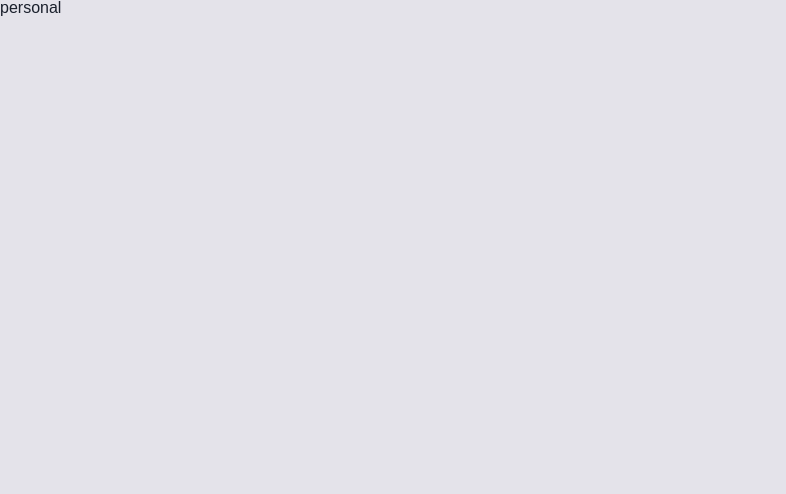
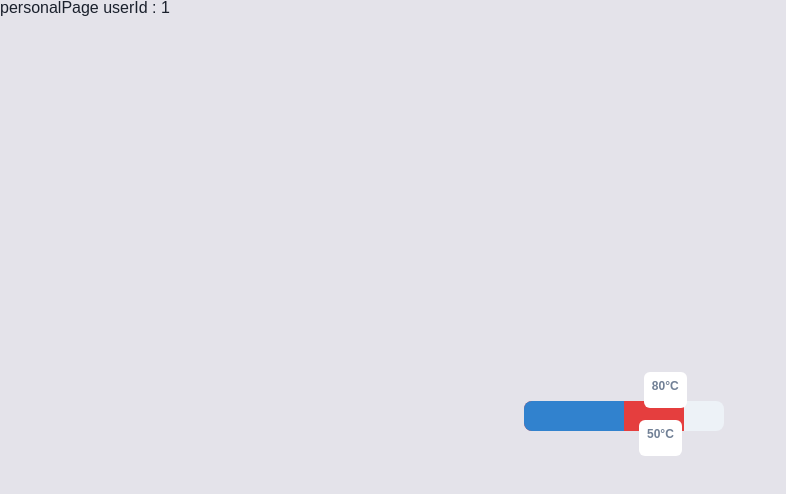
Before and after one commit to 42ondo/frontend, a React (Create React App) app: page /personal/1 in a window 1280 px wide. Shown: the top 494 px of the page, without its empty margins (0-786 px from the left). Built offline with nearby package versions, Linux system fonts and the light colour scheme; a web font is replaced by a local one.

Commit message:
feat: :construction: termo..

```diff
--- a/src/App.js
+++ b/src/App.js
@@ -13,27 +13,31 @@ import LoginPage from "./pages/Login";
 import NotFoundPage from "./pages/NotFound";
 import PersonalPage from "./pages/Personal";
 import TotalPage from "./pages/Total";
-import AuthPage from "./pages/Auth";
+
+const authGuard = (isAuthenticated, Component) => {
+  if (!isAuthenticated) {
+    return <LoginPage />;
+  } else {
+    return <Component />;
+  }
+};
 
 const AppRoutes = () => {
   // const { isAuthenticated } = useAuthStore();
-  // const isAuthenticated = true;
+  const isAuthenticated = true;
 
   return (
     <Router>
       <Routes>
-        <Route errorElement={<ErrorPage />}>
-          <Route
-            path="/"
-            // element={isAuthenticated ? <Navigate to="/total" /> :
-            element={<LoginPage />}
-          />
-          {/* authGuard필요함 */}
-          <Route path="/auth" element={<AuthPage />} />
-          <Route path="/total" element={<TotalPage />} />
-          <Route path="/personal/:username" element={<PersonalPage />} />
-          <Route path="*" element={<NotFoundPage />} />
-        </Route>
+        {/* <Route errorElement={<ErrorPage />}> */}
+        <Route path="/" element={authGuard(isAuthenticated, TotalPage)} />
+        <Route path="/total" element={authGuard(isAuthenticated, TotalPage)} />
+        <Route
+          path="/personal/:username"
+          element={authGuard(isAuthenticated, PersonalPage)}
+        />
+        <Route path="*" element={<NotFoundPage />} />
+        {/* </Route> */}
       </Routes>
     </Router>
   );
--- /dev/null
+++ b/src/components/Themometer.jsx
@@ -0,0 +1,96 @@
+import { Box, Flex, Text } from "@chakra-ui/react";
+
+const Thermometer = ({ value1, value2 }) => {
+  const height1 = Math.max(0, Math.min(value1, 100));
+  const height2 = Math.max(0, Math.min(value2, 100));
+
+  return (
+    <>
+      <Flex justifyContent="flex-start" alignItems="center">
+        <Box
+          w="30px"
+          h="200px"
+          bg="gray.100"
+          borderWidth="1px"
+          borderColor="gray.300"
+          borderRadius="lg"
+          position="relative"
+          overflow="hidden"
+          transform="rotate(90deg)"
+          mr={4}
+        >
+          <Box
+            bg="red.500"
+            position="absolute"
+            bottom="0"
+            w="100%"
+            h={`${height1}%`}
+            transition="height 0.5s ease-in-out"
+          />
+          <Box
+            bg="blue.500"
+            position="absolute"
+            bottom="0"
+            w="100%"
+            h={`${height2}%`}
+            transition="height 0.5s ease-in-out"
+          />
+        </Box>
+
+        <Box
+          // bg="white"
+          borderWidth="1px"
+          borderColor="gray.300"
+          borderRadius="md"
+          p={2}
+          position="relative"
+        >
+          <Box
+            bg="white"
+            borderWidth="1px"
+            borderColor="gray.300"
+            borderRadius="md"
+            p={2}
+            position="absolute"
+            bottom="100%"
+            left={`${value1 - 150}%`}
+            transform="translateX() rotate(-45deg)"
+          >
+            <Text
+              fontSize="xs"
+              fontWeight="bold"
+              color="gray.500"
+              mb={2}
+              whiteSpace="nowrap"
+            >
+              {`${value1}°C`}
+            </Text>
+          </Box>
+          <Box
+            bg="white"
+            borderWidth="1px"
+            borderColor="gray.300"
+            borderRadius="md"
+            p={2}
+            position="absolute"
+            bottom="-200%"
+            left={`${value2 - 150}%`}
+            transform="translateX() rotate(-45deg)"
+          >
+            <Text
+              fontSize="xs"
+              fontWeight="bold"
+              color="gray.500"
+              mb={2}
+              whiteSpace="nowrap"
+            >
+              {`${value2}°C`}
+            </Text>
+          </Box>
+        </Box>
+      </Flex>
+    </>
+  );
+};
+
+export default Thermometer;
--- a/src/pages/Personal.jsx
+++ b/src/pages/Personal.jsx
@@ -1,5 +1,25 @@
+import React from "react";
+import { useParams } from "react-router-dom";
+import Thermometer from "../components/Themometer";
+import { Box } from "@chakra-ui/react";
+
 function PersonalPage() {
-    return <>personal</>;
+  const { username } = useParams();
+  console.log(username);
+  return (
+    <>
+      <h1>personalPage userId : {username}</h1>
+      <Box
+        w="100%"
+        h="100vh"
+        display="flex"
+        alignItems="center"
+        justifyContent="center"
+      >
+        <Thermometer value1={80} value2={50} />
+      </Box>
+    </>
+  );
 }
 
 export default PersonalPage;
```
